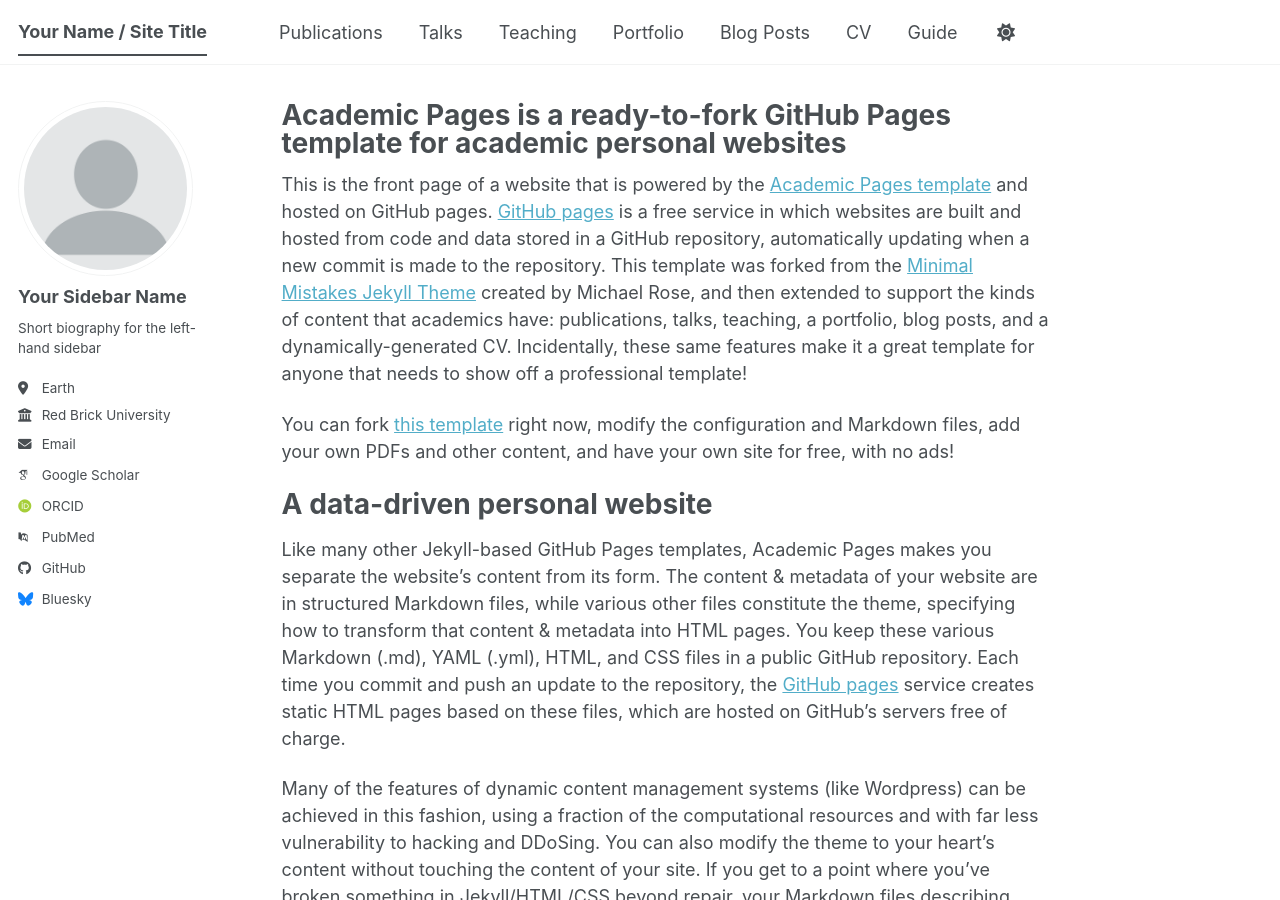
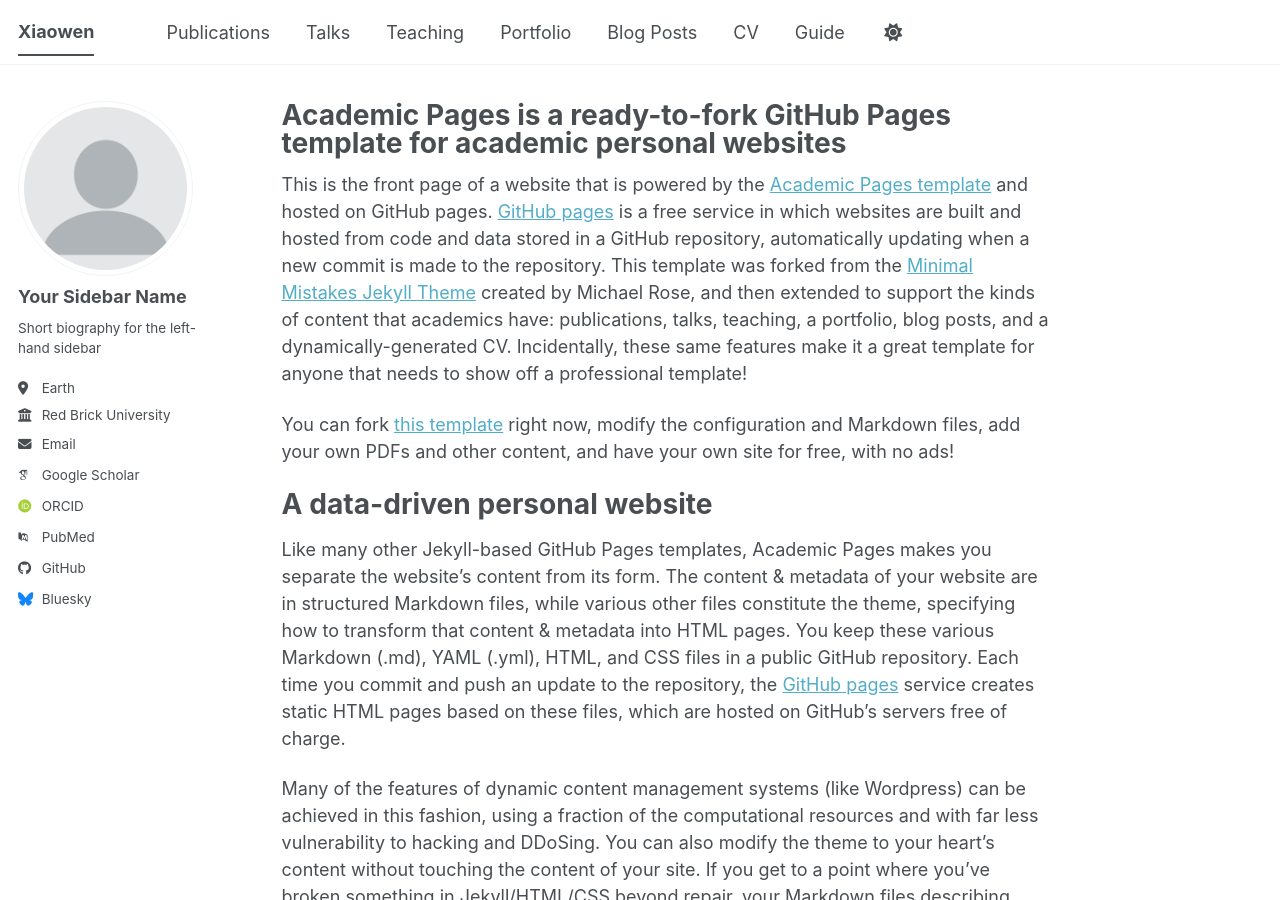
Before and after one commit to Xiao-wen-Sun/Xiao-wen-Sun.github.io, a Jekyll site: the page built from _pages/about.md, in a window 1280 px wide and 900 px high. Built offline with Jekyll 4.4.1, drawn with Linux system fonts in a browser that asks for light colours; some web fonts are replaced; a script bundle is joined from its source files by our own code; library files that are not in the unit come from our copies.

Commit message:
update test'

```diff
--- a/_config.yml
+++ b/_config.yml
@@ -9,7 +9,7 @@
 # Basic Site Settings
 locale                   : "en-US"
 site_theme               : "default" # The available themes options are "default", "air", "sunrise", "mint", "dirt" and "contrast"
-title                    : "Your Name / Site Title"
+title                    : "Xiaowen"
 title_separator          : "-"
 name                     : &name "Xiaowen Sun"
 description              : &description "Your Name's academic portfolio"   # Update this with a general description of your site, this is the default if not overridden by a page
```
